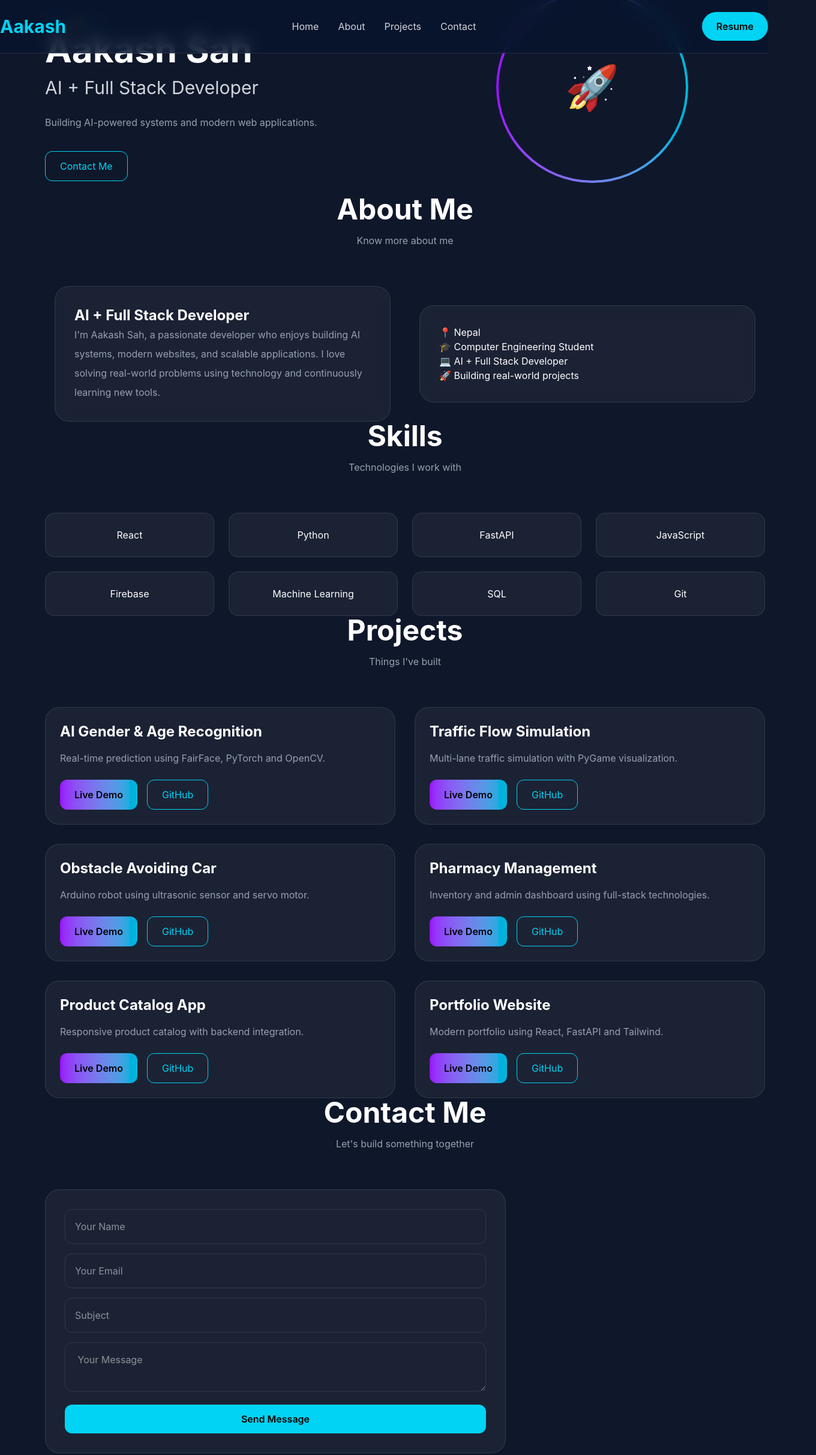
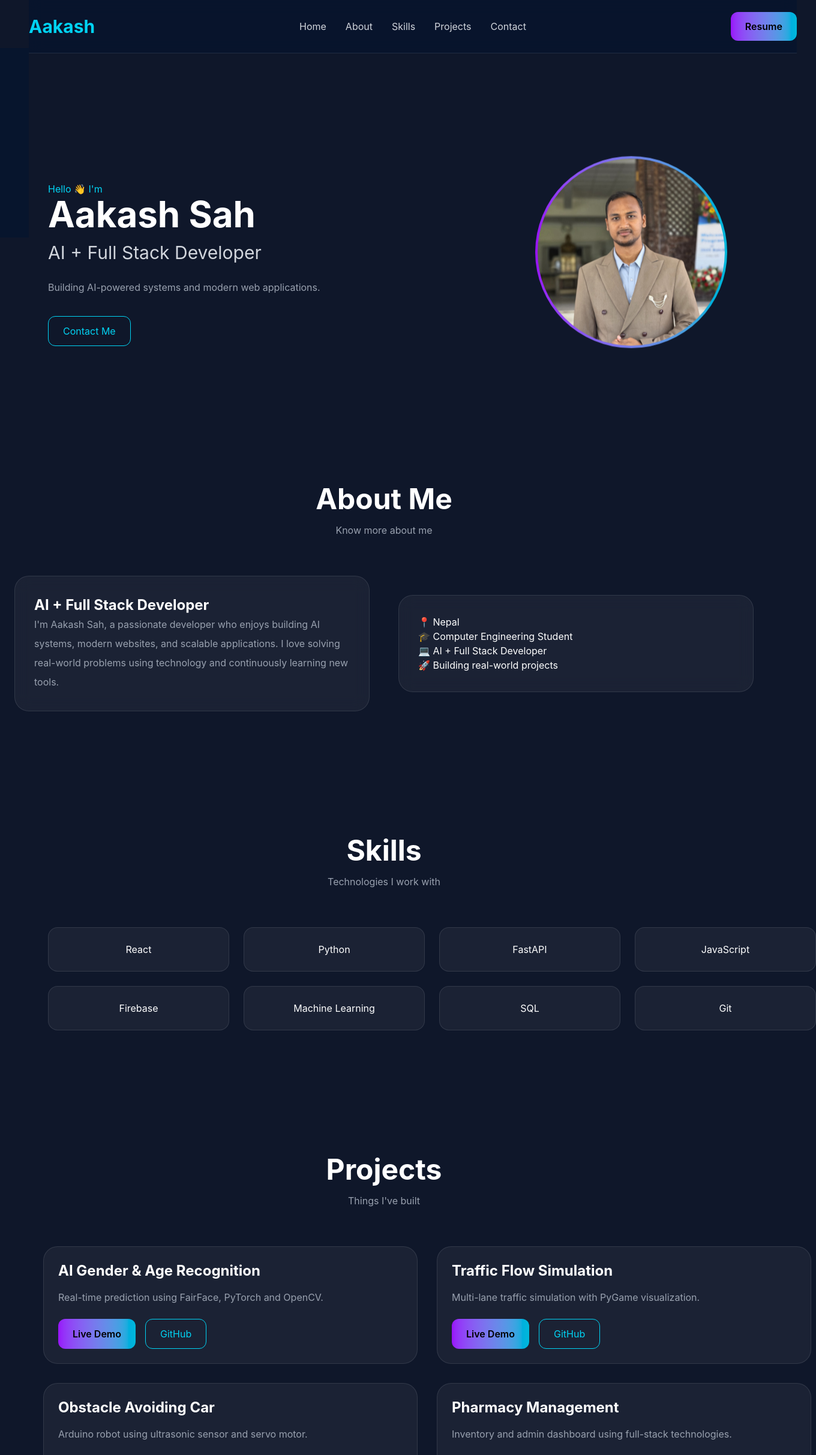
Before and after one commit to Aakashsah247/portfolio, a React (Vite) app in the folder client/: page / in a window 1280 px wide. Shown: the top 2426 px of the page at 60% size, 1360 px wide, since content can reach past the window. Built offline with nearby package versions, Linux system fonts and the light colour scheme.

Commit message:
frontend completed

```diff
--- a/client/src/components/layout/Navbar.jsx
+++ b/client/src/components/layout/Navbar.jsx
@@ -1,5 +1,6 @@
 import { useState } from "react";
 import { FaBars, FaTimes } from "react-icons/fa";
+import resume from "/Users/pabansah/portfolio/client/src/assets/AakashSah.pdf"
 
 const Navbar =() =>{
     const [menu,setMenu] = useState(false);
@@ -14,12 +15,19 @@ const Navbar =() =>{
                 <ul className="nav-links">
                     <li> <a href="#home">Home</a></li>
                     <li><a href="#about">About</a></li>
+                    <li><a href="#skills">Skills</a></li>
                     <li><a href="#projects">Projects</a></li>
                     <li><a href="#contact">Contact</a></li>
                 </ul>
 
             {/*resume*/}
-                <button className="resume-btn">Resume</button>
+                <a
+ href={resume}
+ download
+ className="btn-primary glow"
+>
+ Resume
+</a>
 
 
                 {/* mobile Icons */}
--- a/client/src/components/sections/HeroSection.jsx
+++ b/client/src/components/sections/HeroSection.jsx
@@ -1,4 +1,6 @@
 import {motion} from 'framer-motion';
+import profile from "/Users/pabansah/portfolio/client/src/assets/aakash.jpeg"
+
 
 const HeroSaction = () => {
     return (
@@ -18,7 +20,7 @@ const HeroSaction = () => {
                     <p className='hero-text'>  Building AI-powered systems and modern web applications. </p>
 
                     <div className='flex gap-4'>
-                        <button className='btn-outline glow'> Contact Me </button>
+                        <a href="#contact" className='btn-outline glow'> Contact Me</a>
                     </div>
 
                 </motion.div>
@@ -30,7 +32,7 @@ const HeroSaction = () => {
                 className="flex justify-center"
                 >
                      <div className="hero-img float">
-                        <div className="hero-inner">🚀</div>
+                        <img src={profile} alt='Aakash' className='w-full h-full rounded-full object-cover'/>
                      </div>
                     </motion.div>
 
--- a/client/src/components/sections/ProjectsSection.jsx
+++ b/client/src/components/sections/ProjectsSection.jsx
@@ -1,32 +1,44 @@
 const projects=[
     {
 title:"AI Gender & Age Recognition",
-desc:"Real-time prediction using FairFace, PyTorch and OpenCV."
+desc:"Real-time prediction using FairFace, PyTorch and OpenCV.",
+github:"https://github.com/Aakashsah247",
+demo:"#"
 },
 
 {
 title:"Traffic Flow Simulation",
-desc:"Multi-lane traffic simulation with PyGame visualization."
+desc:"Multi-lane traffic simulation with PyGame visualization.",
+github:"https://github.com/Aakashsah247",
+demo:"#"
 },
 
 {
 title:"Obstacle Avoiding Car",
-desc:"Arduino robot using ultrasonic sensor and servo motor."
+desc:"Arduino robot using ultrasonic sensor and servo motor.",
+github:"https://github.com/Aakashsah247",
+demo:"#"
 },
 
 {
 title:"Pharmacy Management",
-desc:"Inventory and admin dashboard using full-stack technologies."
+desc:"Inventory and admin dashboard using full-stack technologies.",
+github:"https://github.com/Aakashsah247",
+ demo:"#"
 },
 
 {
 title:"Product Catalog App",
-desc:"Responsive product catalog with backend integration."
+desc:"Responsive product catalog with backend integration.",
+github:"https://github.com/Aakashsah247",
+demo:"#"
 },
 
 {
 title:"Portfolio Website",
-desc:"Modern portfolio using React, FastAPI and Tailwind."
+desc:"Modern portfolio using React, FastAPI and Tailwind.",
+github:"https://github.com/Aakashsah247",
+demo:"#"
 }
 ]
 
@@ -48,7 +60,8 @@ const ProjectsSection =() => {
 
                         <div className="project-btns">
                             <button className="btn-primary glow">Live Demo</button>
-                            <button className="btn-outline glow">GitHub</button>
+                            <a href={project.github} target="_blank" className="btn-outline glow">GitHub</a>
+
                         </div>
                         </div>
                     ))
--- a/client/src/index.css
+++ b/client/src/index.css
@@ -16,23 +16,18 @@ body{
  color:white;
  font-family:"Inter",sans-serif;
  overflow-x:hidden;
- padding: 5px;
- margin-left: 70px;
- /*margin-top: 200px; */
+
 }
 
 /* Layout */
 
 .container{
-    @apply mx-auto px-4;
+    @apply max-w-7xl mx-auto px-6;
 }
 
-
 /* Navbar */
-
 .navbar{
-
-@apply fixed top-0 left-0 w-full z-50 backdrop-blur-md bg-white/5 border-b border-white/10;
+ @apply fixed top-0 left-0 w-full z-50 bg-[#07152d]/80 backdrop-blur-md border-b border-white/10 mx-12;
 }
 
 .nav-links{
@@ -40,44 +35,51 @@ body{
 }
 
 .nav-item{
- @apply hover:text-cyan-400
- cursor-pointer
- transition;
-}
-
-.nav-links{
- @apply hidden md:flex gap-8 text-gray-300;
+ @apply hover:text-cyan-400 cursor-pointer transition;
 }
 
 .nav-links li a{
  @apply transition hover:text-cyan-400;
 }
 
+.nav-box{
+ @apply container flex items-center justify-between py-5;
+}
+
+.logo{
+ @apply text-3xl font-bold text-cyan-400;
+}
+
+.resume-btn{
+ @apply hidden md:block px-6 py-3 rounded-full bg-cyan-400 text-black font-semibold transition hover:scale-105;
+}
+
+.menu-icon{
+ @apply md:hidden text-2xl cursor-pointer;
+}
 /* Buttons */
 
 .btn-primary{
- @apply px-6 py-3 rounded-full
- bg-gradient-to-r
- from-purple-600
- to-cyan-500
- hover:scale-105
- transition;
+ @apply px-6 py-3 rounded-full bg-gradient-to-r from-purple-600 to-cyan-500 hover:scale-105 transition;
+}
+
+.btn-primary{
+ @apply px-6 py-3 rounded-xl bg-cyan-400 text-black font-semibold transition hover:scale-105;
 }
 
 .btn-outline{
- @apply px-6 py-3 rounded-full
- border border-white/20;
+ @apply px-6 py-3 rounded-xl border border-cyan-400 text-cyan-400 transition hover:bg-cyan-400 hover:text-black;
 }
 
 
 /* Hero */
 
 .hero{
- @apply min-h-screen flex items-center;
+ @apply min-h-screen flex items-center pt-24;
 }
 
 .hero-grid{
- @apply container grid md:grid-cols-2 gap-12 items-center;
+ @apply container grid md:grid-cols-2 gap-12 items-center mx-20 mt-70;
 }
 
 .hero-title{
@@ -92,8 +94,6 @@ body{
  @apply text-gray-400 leading-8 mb-8 max-w-xl;
 }
 
-/* Hero */
-
 .hero-img{
  @apply w-80 h-80 rounded-full bg-gradient-to-r from-purple-600 to-cyan-500 p-1;
 }
@@ -105,27 +105,15 @@ body{
 /* Sections */
 
 .section{
- @apply py-24;
-}
-
-.section-title{
- @apply text-4xl font-bold text-center mb-4;
+ @apply py-28 px-6;
 }
 
 .section-sub{
  @apply text-gray-400 text-center mb-16;
 }
 
-.section{
- @apply py-28 px-6;
-}
-
 .section-title{
- @apply text-5xl font-bold text-center mb-4;
-}
-
-.section-sub{
- @apply text-gray-400 text-center mb-16;
+ @apply text-5xl font-bold text-center mb-4 mt-52;
 }
 
 /* About */
@@ -135,38 +123,28 @@ body{
 }
 
 .about-card{
- @apply bg-white/5 border border-white/10
- rounded-3xl p-8 backdrop-blur-md;
+ @apply bg-white/5 border border-white/10 rounded-3xl p-8 backdrop-blur-md;
 }
 
 .about-text{
  @apply text-gray-400 leading-8;
 }
 
-
 /* Skills */
 
 .skills-grid{
- @apply container grid
- grid-cols-2
- md:grid-cols-4
- gap-6;
+  @apply container grid grid-cols-2 md:grid-cols-4 gap-6 ms-20 mt-12;
 }
 
 .skill-card{
- @apply bg-white/5
- border border-white/10
- rounded-2xl
- p-6
- text-center
- hover:scale-105
+ @apply bg-white/5 border border-white/10 rounded-2xl p-6 text-center hover:scale-105
  transition;
 }
 
 /* Projects */
 
 .projects-grid{
- @apply container grid md:grid-cols-2 gap-8;
+ @apply container grid md:grid-cols-2 gap-8 ms-18;
 }
 
 .project-card{
@@ -185,19 +163,10 @@ body{
  @apply flex gap-4;
 }
 
-/* Buttons */
-
-.btn-primary{
- @apply px-6 py-3 rounded-xl bg-cyan-400 text-black font-semibold transition hover:scale-105;
-}
-
-.btn-outline{
- @apply px-6 py-3 rounded-xl border border-cyan-400 text-cyan-400 transition hover:bg-cyan-400 hover:text-black;
-}
 /* Contact */
 
 .contact-box{
- @apply container max-w-3xl bg-white/5 border border-white/10 rounded-3xl p-8;
+ @apply container max-w-3xl bg-white/5 border border-white/10 rounded-3xl p-8 mx-8;
 }
 
 .input{
@@ -215,7 +184,7 @@ body{
 /* Footer */
 
 .footer{
- @apply border-t border-white/10 mt-20;
+ @apply border-t border-white/10 mx-12 mt-20;
 }
 
 .footer-box{
@@ -245,28 +214,6 @@ body{
 
 .scroll-top.show{
  @apply opacity-100 pointer-events-auto;
-}
-
-/* Navbar */
-
-.navbar{
- @apply fixed top-0 left-0 w-full z-50 bg-[#07152d]/80 backdrop-blur-md border-b border-white/10;
-}
-
-.nav-box{
- @apply container flex items-center justify-between py-5;
-}
-
-.logo{
- @apply text-3xl font-bold text-cyan-400;
-}
-
-.resume-btn{
- @apply hidden md:block px-6 py-3 rounded-full bg-cyan-400 text-black font-semibold transition hover:scale-105;
-}
-
-.menu-icon{
- @apply md:hidden text-2xl cursor-pointer;
 }
 
 /* Mobile Menu */
@@ -323,5 +270,4 @@ body{
 100%{
  transform:translateY(0px);
 }
-
 }
```
Also changed, not shown: client/src/assets/aakash.jpeg (added), 1 other file (tests, documents, lock files or other folders).
